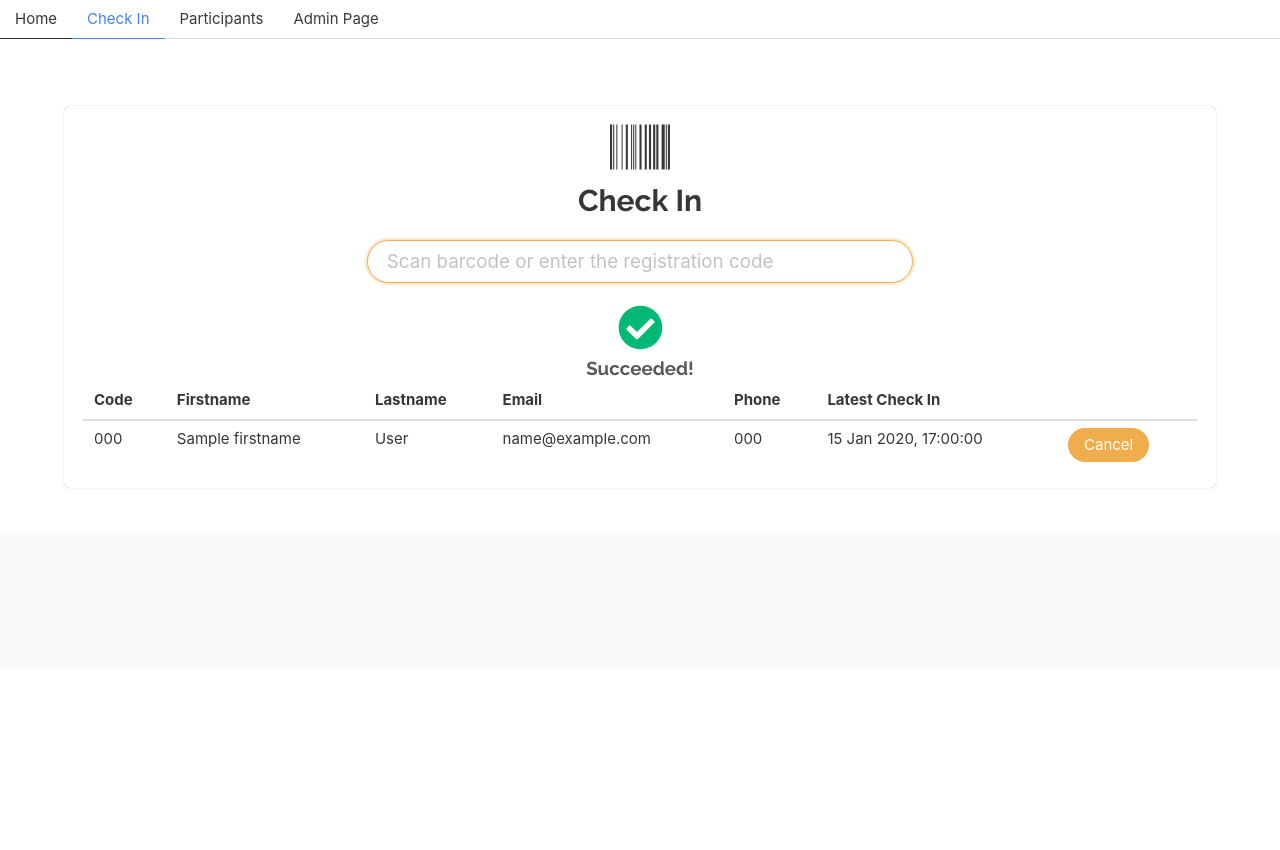
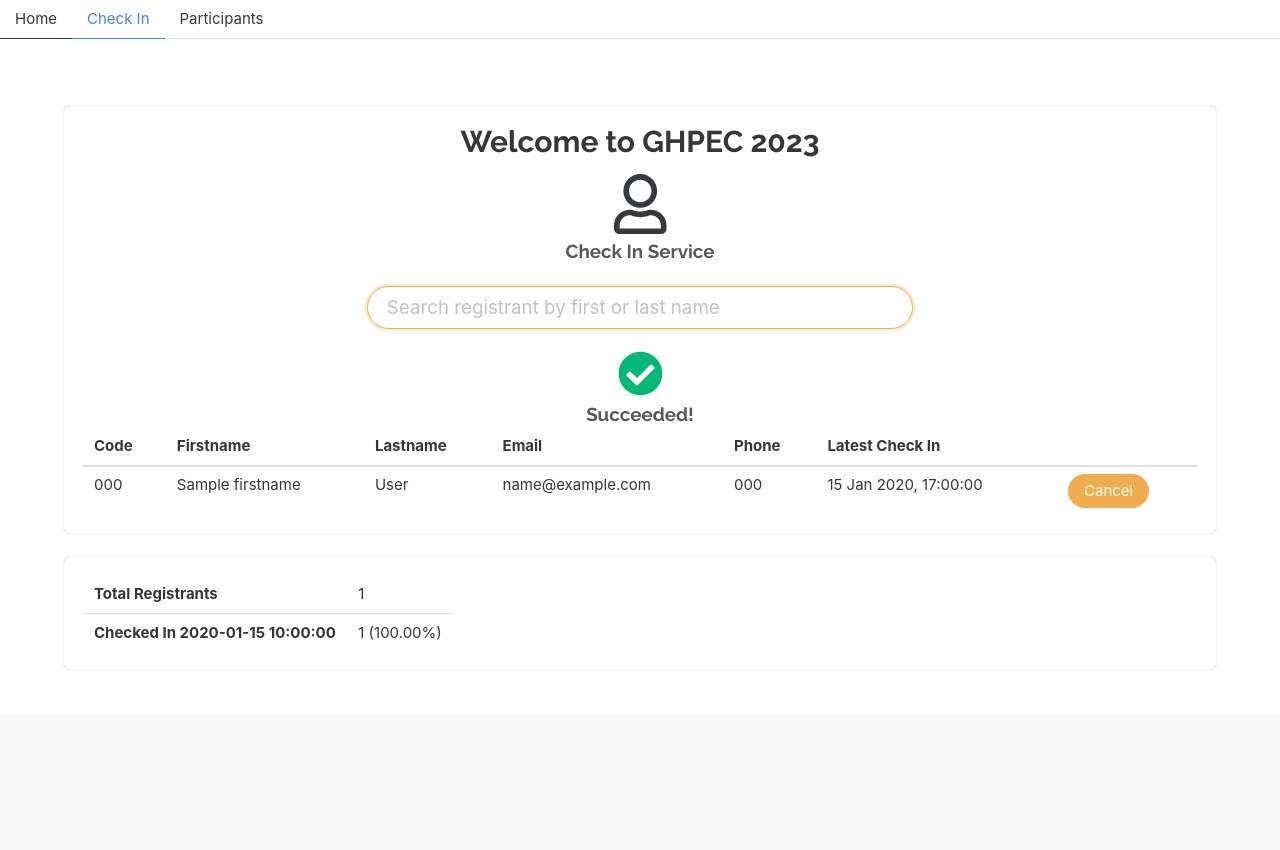
Before and after one commit to likit/anherf, a Flask app: template app/templates/barcode.html in a window 1280 px wide. Before the commit the page ends 488 px from the top, so only its background shows below. Run offline with Flask 2, Linux system fonts and the light colour scheme; the template is opened without the code that fills it: most values are stand-ins (such as "Sample title", 1, 10 or a date in 2020); parts of the project's set-up code (start-up, migrations or seed data) failed here and were passed over; some libraries are stand-ins or nearby versions.

Commit message:
the program loads data from two sheets
participants can be searched by first and last name

added checkin statistics

a participant now cannot register more than once per day

```diff
--- a/app/main.py
+++ b/app/main.py
@@ -2,6 +2,8 @@
 
 import os
 import datetime
+import uuid
+
 import gspread
 import arrow
 import click
@@ -18,6 +20,7 @@ from flask_sqlalchemy import SQLAlchemy
 from flask_migrate import Migrate
 from flask_admin import Admin
 from flask_wtf import FlaskForm
+from sqlalchemy import or_, func
 from wtforms import StringField, SubmitField, SelectField, BooleanField
 from dotenv import load_dotenv
 
@@ -135,17 +138,38 @@ def reload_registrants():
     worksheet = sheet.get_worksheet(0)
     new_registrants = 0
     for rec in worksheet.get_all_records():
-        registrant = Participant.query.filter_by(firstname=rec['firstname'], lastname=rec['lastname']).first()
+        registrant = Participant.query.filter_by(firstname=rec['4. Name '], lastname=rec['6. Last name\n']).first()
         if not registrant:
-            new_registrant = Participant(firstname=rec['firstname'],
-                                         lastname=rec['lastname'],
-                                         title=rec['title'],
-                                         email=rec['email'],
-                                         mobile=rec['mobile'],
-                                         faculty=rec['university']
+            new_registrant = Participant(firstname=rec['4. Name '],
+                                         lastname=rec['6. Last name\n'],
+                                         title=rec['1.Title'],
+                                         email=rec['7. E-mail address'],
+                                         mobile=rec['8. Mobile phone number'],
+                                         faculty=rec['10. Institution/University/College/Hospital ']
                                          )
-            new_registration = Registration(regcode=rec['regcode'],
-                                            registered_at=rec['datetime'])
+            new_registration = Registration(regcode=str(uuid.uuid4())[:8],
+                                            registered_at=rec['Timestamp'])
+            db.session.add(new_registration)
+            db.session.commit()
+            new_registration.generate_regcode()
+            new_registrant.registers.append(new_registration)
+            db.session.add(new_registrant)
+            db.session.commit()
+            new_registrants += 1
+    sheet = gc.open_by_key(os.environ.get('GOOGLE_SHEET_ID2'))
+    worksheet = sheet.get_worksheet(0)
+    for rec in worksheet.get_all_records():
+        registrant = Participant.query.filter_by(firstname=rec['3. First name'], lastname=rec['5. Last name']).first()
+        if not registrant:
+            new_registrant = Participant(firstname=rec['3. First name'],
+                                         lastname=rec['5. Last name'],
+                                         title=rec['1. Title'],
+                                         email=rec['ที่อยู่อีเมล'],
+                                         mobile=rec['7. Mobile phone number'],
+                                         faculty=rec['9. Institution/University/College/Hospital']
+                                         )
+            new_registration = Registration(regcode=str(uuid.uuid4())[:8],
+                                            registered_at=datetime.datetime.strptime(rec['ประทับเวลา'], '%d/%m/%Y, %H:%M:%S'))
             db.session.add(new_registration)
             db.session.commit()
             new_registration.generate_regcode()
@@ -159,49 +183,109 @@ def reload_registrants():
     return resp
 
 
-@app.route('/register/registrants', methods=['POST'])
-def check_registrant_code():
+@app.route('/registrants/name-search', methods=['POST'])
+def search_registrant_name():
+    name = request.form.get('name')
+    template = '<table class="table is-fullwidth">' \
+               '<thead>' \
+               '<th>Firstname</th>' \
+               '<th>Lastname</th>' \
+               '<th>Email</th>' \
+               '<th>Phone</th>' \
+               '<th>Affiliation</th>' \
+               '<th>Last Seen</th>' \
+               '<th></th>' \
+               '</thead>' \
+               '<tbody>'
+    for p in Participant.query.filter(or_(Participant.firstname.ilike(f'%{name}%'),
+                                            (Participant.lastname.ilike(f'%{name}%')))):
+        template += '<tr>' \
+                    '<td>{}</td>' \
+                    '<td>{}</td>' \
+                    '<td>{}</td>' \
+                    '<td>{}</td>' \
+                    '<td>{}</td>' \
+                    '<td>{}</td>' \
+                    '<td><a class="button is-outlined is-info" hx-post="{}" hx-target="#registrant-table" ' \
+                    'hx-swap="innerHTML">Check In</a></td>' \
+                    '</tr>'.format(p.firstname,
+                                   p.lastname,
+                                   p.email,
+                                   p.mobile,
+                                   p.faculty,
+                                   p.last_checkin or '',
+                                   url_for('check_in_registrant', participant_id=p.id))
+    template += '</tbody></table>'
+    resp = make_response(template)
+    return resp
+
+
+@app.route('/register/registrants/<int:participant_id>', methods=['POST'])
+def check_in_registrant(participant_id):
     # register = Registration.query.filter_by(regcode=regcode)
-    regcode = request.form.get('regcode')
     template = ''
-    if regcode:
-        registrant = Registration.query.filter_by(regcode=regcode).first()
-        if registrant:
-            checkin = CheckIn(checked_at=arrow.now(bangkok).datetime, registration=registrant)
-            db.session.add(checkin)
-            db.session.commit()
-            template = f'''
-            <div class="column has-text-centered">
-                <span class="icon is-large">
-                    <i class="fas fa-check-circle has-text-success fa-3x"></i>
-                </span><br>
-                <span class="subtitle">Succeeded!</span>
-            </div>
-            <table class="table is-fullwidth">
-                <thead>
-                <th>Code</th>
-                <th>Firstname</th>
-                <th>Lastname</th>
-                <th>Email</th>
-                <th>Phone</th>
-                <th>Latest Check In</th>
-                <th></th>
-                </thead>
-                <tbody>
-                    <tr>
-                    <td>{registrant.regcode}</td>
-                    <td>{registrant.participant.firstname}</td>
-                    <td>{registrant.participant.lastname}</td>
-                    <td>{registrant.participant.email}</td>
-                    <td>{registrant.participant.mobile}</td>
-                    <td>{checkin.checked_at.strftime('%d/%m/%Y %H:%M:%S')}</td>
-                    <td>
-                        <a class="button is-danger" href="{url_for('cancel_checkin', checkin_id=checkin.id, next=request.url)}">Cancel</a>
-                    </td>
-                    </tr>
-                </tbody>
-            </table>
-            '''
+    regis = Registration.query.filter_by(participant_id=participant_id).first()
+    if regis:
+        if regis.payment_required and not regis.pay_status:
+            resp = make_response()
+            resp.headers['HX-Refresh'] = 'true'
+            flash('Payment is required.', 'danger')
+            return resp
+        checkin = CheckIn.query.filter_by(registration=regis).filter(func.DATE(CheckIn.checked_at) == datetime.date.today()).first()
+        if checkin:
+            template = '<table class="table is-bordered is-fullwidth"><tr><td class="has-text-success">The participant already checked in today at {}.</td></tr></table>'\
+                .format(checkin.checked_at.astimezone(bangkok).strftime('%H:%M'))
+            resp = make_response(template)
+            return resp
+        checkin = CheckIn(checked_at=arrow.now(bangkok).datetime, registration=regis)
+        db.session.add(checkin)
+        db.session.commit()
+        total_registrants = Registration.query.count()
+        total_check_ins = CheckIn.query.filter(func.DATE(CheckIn.checked_at) == datetime.date.today()).count()
+        template = f'''
+        <table class="table" id="stat" hx-swap-oob="true" hx-swap="outerHTML">
+            <tbody>
+            <tr>
+                <td><strong>Total Registrants</strong></td>
+                <td>{ total_registrants }</td>
+            </tr>
+            <tr>
+                <td><strong>Checked In { datetime.date.today() }</strong></td>
+                <td>{ total_check_ins } ({ round(total_check_ins/total_registrants*100.0, 2) }%)</td>
+            </tr>
+            </tbody>
+        </table>
+        <div class="column has-text-centered">
+            <span class="icon is-large">
+                <i class="fas fa-check-circle has-text-success fa-3x"></i>
+            </span><br>
+            <span class="subtitle">Succeeded!</span>
+        </div>
+        <table class="table is-fullwidth">
+            <thead>
+            <th>Code</th>
+            <th>Firstname</th>
+            <th>Lastname</th>
+            <th>Email</th>
+            <th>Phone</th>
+            <th>Latest Check In</th>
+            <th></th>
+            </thead>
+            <tbody>
+                <tr>
+                <td>{regis.regcode}</td>
+                <td>{regis.participant.firstname}</td>
+                <td>{regis.participant.lastname}</td>
+                <td>{regis.participant.email}</td>
+                <td>{regis.participant.mobile}</td>
+                <td>{checkin.checked_at.strftime('%d/%m/%Y %H:%M:%S')}</td>
+                <td>
+                    <a class="button is-danger" href="{url_for('cancel_checkin', checkin_id=checkin.id)}">Cancel</a>
+                </td>
+                </tr>
+            </tbody>
+        </table>
+        '''
     resp = make_response(template)
     return resp
 
@@ -211,10 +295,11 @@ def cancel_checkin(checkin_id):
     checkin = CheckIn.query.get(checkin_id)
     db.session.delete(checkin)
     db.session.commit()
-    flash('Check-in has been cancelled.', 'success')
-    return redirect(request.args.get('next'))
+    flash('Check-in has been cancelled.', 'danger')
+    return redirect(url_for('scan'))
 
 
+@app.route('/')
 @app.route('/register/scan')
 def scan():
     rid = request.args.get('rid', None)
@@ -223,38 +308,14 @@ def scan():
         register = Registration.query.filter_by(id=int(rid)).first()
     else:
         register = None
-    return render_template('barcode.html', register=register, status=status)
-
-
-@app.route('/')
-@app.route('/register')
-def show_register():
-    today = datetime.datetime.now().date()
-    checkins = CheckIn.query.all()
-    all_regs_count = Registration.query.count()
-    data = []
-    for chk in checkins:
-        if chk.checked_at.date() == today:
-            data.append([
-                chk.registration.participant.id,
-                chk.registration.participant.role.desc,
-                chk.checked_at.date(),
-            ])
-
-    df = pd.DataFrame(data, columns=['pid', 'role', 'checkin_date'])
-    df = df.drop_duplicates('pid')
-    summary = df.groupby('role').checkin_date.count()
-    summary = summary.apply(int)
-    if checkins:
-        last_checkin = checkins[-1]
-    else:
-        last_checkin = None
-    print(summary)
-    return render_template('index.html',
-                           checkins=checkins,
-                           summary=summary,
-                           last_checkin=last_checkin,
-                           all_regs_count=all_regs_count,
+    total_registrants = Registration.query.count()
+    total_check_ins = CheckIn.query.filter(func.DATE(CheckIn.checked_at) == datetime.date.today()).count()
+    return render_template('barcode.html',
+                           register=register,
+                           status=status,
+                           total_registrants=total_registrants,
+                           total_check_ins=total_check_ins,
+                           today=datetime.date.today()
                            )
 
 
--- a/app/templates/barcode.html
+++ b/app/templates/barcode.html
@@ -5,17 +5,18 @@
         <li class=""><a href="/">Home</a></li>
         <li class="is-active"><a href="{{ url_for('scan') }}">Check In</a></li>
         <li class=""><a href="{{ url_for('list_registrants') }}">Participants</a></li>
-        <li class=""><a href="/admin">Admin Page</a></li>
     </ul>
 </div>
 <section class="section">
     <div class="container">
+        {% include "flashes.html" %}
         <div class="box">
         <div class="has-text-centered">
+            <h1 class="title">Welcome to GHPEC 2023</h1>
             <span class="icon is-large">
-                <i class="fas fa-barcode fa-4x"></i>
+                <i class="far fa-user fa-4x" id="account-icon"></i>
             </span><br>
-            <h1 class="title">Check In</h1>
+            <h1 class="subtitle">Check In Service</h1>
         </div>
         <br>
         <div class="columns">
@@ -25,12 +26,12 @@
                         <form>
                             <input class="input is-rounded is-medium is-danger"
                                    id="regcode"
-                                   name="regcode"
+                                   name="name"
                                    hx-swap="innerHTML"
                                    hx-target="#registrant-table"
-                                   hx-trigger="keyup changed delay:500ms"
-                                   hx-post="{{ url_for('check_registrant_code') }}"
-                                   placeholder="Scan barcode or enter the registration code" autofocus/>
+                                   hx-trigger="keyup changed delay:900ms"
+                                   hx-post="{{ url_for('search_registrant_name') }}"
+                                   placeholder="Search registrant by first or last name" autofocus/>
                         </form>
                     </div>
                 </div>
@@ -76,6 +77,20 @@
             </div>
         </div>
     </div>
+    <div class="box">
+        <table class="table" id="stat">
+            <tbody>
+            <tr>
+                <td><strong>Total Registrants</strong></td>
+                <td>{{ total_registrants }}</td>
+            </tr>
+            <tr>
+                <td><strong>Checked In {{ today }}</strong></td>
+                <td>{{ total_check_ins }} ({{ "%.2f"|format(total_check_ins/total_registrants*100.0) }}%)</td>
+            </tr>
+            </tbody>
+        </table>
+    </div>
 </div>
 </section>
 {% endblock %}
@@ -83,7 +98,10 @@
 {{super()}}
     <script>
     document.addEventListener('htmx:afterSwap', function (event) {
-        $('#regcode').val('')
+        htmx.removeClass(htmx.find('#account-icon'), 'fa-pulse')
+    })
+    document.addEventListener('htmx:beforeSend', function (event) {
+        htmx.addClass(htmx.find('#account-icon'), 'fa-pulse')
     })
     </script>
 {% endblock %}
--- a/app/templates/index.html
+++ b/app/templates/index.html
@@ -4,7 +4,7 @@
     <ul>
         <li class="is-active"><a href="/">Home</a></li>
         <li class=""><a href="{{ url_for('scan') }}">Check In</a></li>
-        <li class=""><a href="{{ url_for('list') }}">Participants</a></li>
+        <li class=""><a href="{{ url_for('get_list_api') }}">Participants</a></li>
         <li class=""><a href="{{ url_for('add_participant') }}">Register</a></li>
         <li class=""><a href="/admin">Admin Page</a></li>
     </ul>
@@ -26,7 +26,7 @@
             </div>
             <div class="column is-one-fourth">
                 <div class="box has-text-centered">
-                    <a href="{{url_for('list')}}" class="title is-size-4">
+                    <a href="{{url_for('get_list_api')}}" class="title is-size-4">
                         <span class="icon is-large">
                             <i class="far fa-address-book fa-2x"></i>
                         </span>
--- a/app/templates/list.html
+++ b/app/templates/list.html
@@ -5,7 +5,6 @@
         <li class=""><a href="/">Home</a></li>
         <li class=""><a href="{{ url_for('scan') }}">Check In</a></li>
         <li class="is-active"><a href="{{ url_for('list_registrants') }}">Participants</a></li>
-        <li class=""><a href="/admin">Admin Page</a></li>
     </ul>
 </div>
 <section class="section">
@@ -31,7 +30,7 @@
                             {{ record.fullname }}
                         </td>
                         <td>{{ record.email }}</td>
-                        <td>{{ record.affiliation }}</td>
+                        <td>{{ record.faculty }}</td>
                         <td>{{ record.role.desc }}</td>
                         {% if not record.registers[-1].payment_required or record.registers[-1].pay_status %}
                         <td><i class="far fa-thumbs-up has-text-success"></i></td>
```
Also changed, not shown: app/models.py (+10 -4 lines).
